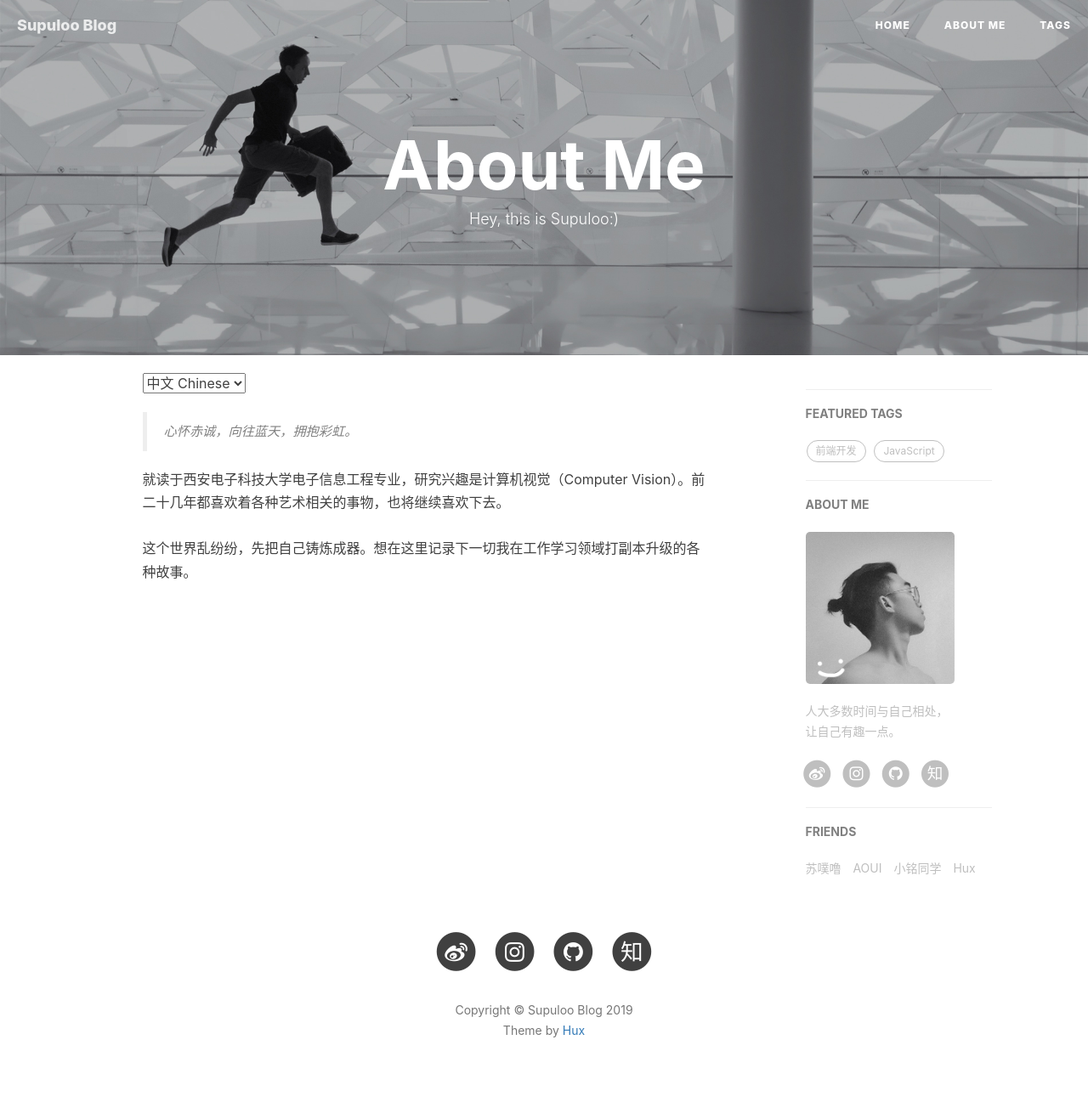
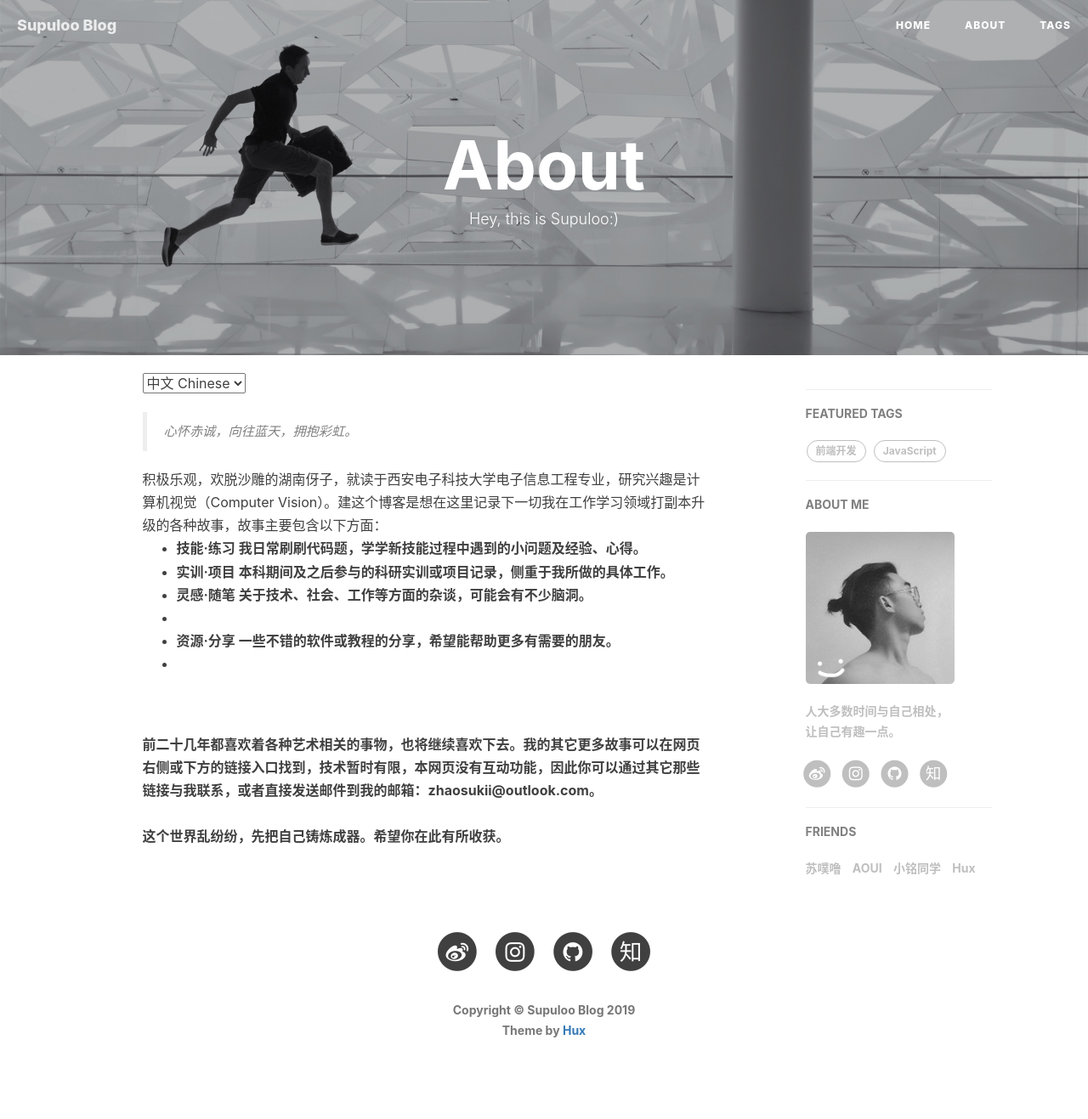
Before and after one commit to SupulooZhao/SupulooZhao1.0, a Jekyll site: the page built from about.html, in a window 1280 px wide. Shown: the whole page at 85% size. Built offline with Jekyll 4.4.1, drawn with Linux system fonts in a browser that asks for light colours; nearby versions of some CDN libraries; comment, search, counter and statistics services are not loaded.

Commit message:
修改about me

```diff
--- a/about.html
+++ b/about.html
@@ -1,6 +1,6 @@
 ---
 layout: page
-title: "About Me"
+title: "About"
 description: "Hey, this is Supuloo:)"
 header-img: "img/about-bg.jpg"
 ---
@@ -16,8 +16,16 @@ header-img: "img/about-bg.jpg"
     <blockquote>
         心怀赤诚，向往蓝天，拥抱彩虹。
     </blockquote>
-    就读于西安电子科技大学电子信息工程专业，研究兴趣是计算机视觉（Computer Vision）。前二十几年都喜欢着各种艺术相关的事物，也将继续喜欢下去。<br>
-    <br>这个世界乱纷纷，先把自己铸炼成器。想在这里记录下一切我在工作学习领域打副本升级的各种故事。
+    积极乐观，欢脱沙雕的湖南伢子，就读于西安电子科技大学电子信息工程专业，研究兴趣是计算机视觉（Computer Vision）。建这个博客是想在这里记录下一切我在工作学习领域打副本升级的各种故事，故事主要包含以下方面：<br>
+    <ul>
+        <li><b>技能·练习<b> 我日常刷刷代码题，学学新技能过程中遇到的小问题及经验、心得。</li>
+        <li><b>实训·项目<b> 本科期间及之后参与的科研实训或项目记录，侧重于我所做的具体工作。</li>
+        <li><b>灵感·随笔<b> 关于技术、社会、工作等方面的杂谈，可能会有不少脑洞。<li>
+        <li><b>资源·分享<b> 一些不错的软件或教程的分享，希望能帮助更多有需要的朋友。<li>
+    </ul>
+    <br>前二十几年都喜欢着各种艺术相关的事物，也将继续喜欢下去。我的其它更多故事可以在网页右侧或下方的链接入口找到，技术暂时有限，本网页没有互动功能，因此你可以通过其它那些链接与我联系，或者直接发送邮件到我的邮箱：zhaosukii@outlook.com。
+
+    <br><br>这个世界乱纷纷，先把自己铸炼成器。希望你在此有所收获。
 
 </div>
 
@@ -28,7 +36,19 @@ header-img: "img/about-bg.jpg"
     </blockquote>
 
     <p>
-        Studied in Electronic Information Engineering, Xidian University, with an interest in Computer Vision.
+        Studied in Electronic Information Engineering, Xidian University, with an interest in Computer Vision.This blog is designed to record all the stories of my experiences in the field of work and study. The stories mainly include the following aspects:<br>
+    </p>
+    <ul>
+            <li><b>Skill & Exercise<b> The problems I encounter and the my solution to them in my daily work or study.</li>
+            <li><b>Practice & Program<b> Team projects that I have participated in or are participating in.</li>
+            <li><b>Inspiration & Essay<b> Some ideas about science and technology, society and the future.<li>
+            <li><b>Resource & Share<b> Some good software or tutorials to share, hoping to help more friends in need.<li>
+    </ul>
+    <p>
+        More of my stories can be found at the links on the right or below of the page. You can contact me through these links or send email directly to my mailbox: zhaosukii@outlook.com
+    </p>
+    <p>
+        Valar Dohaeris. Hope you have fun here:)
     </p>
 
 </div>
```
